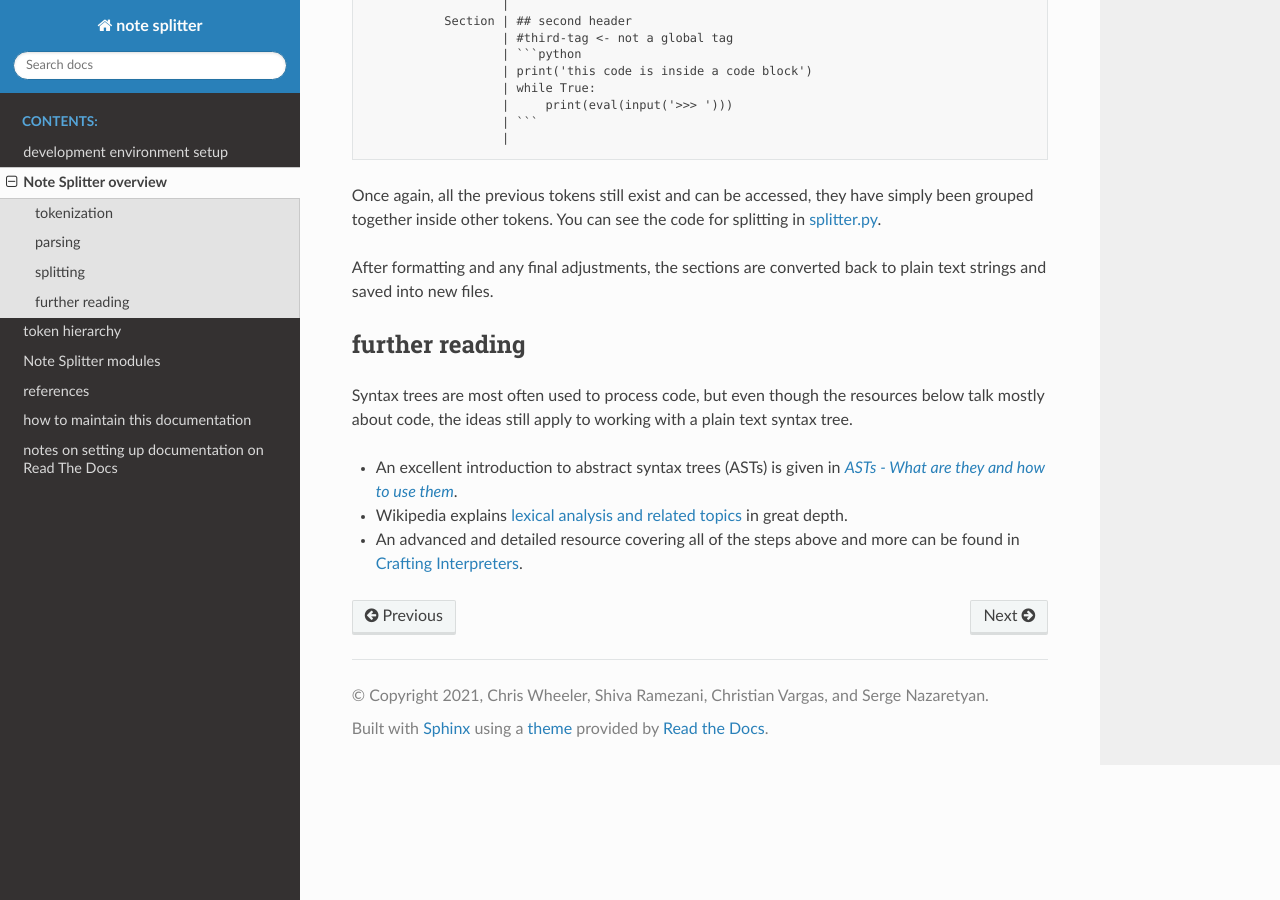
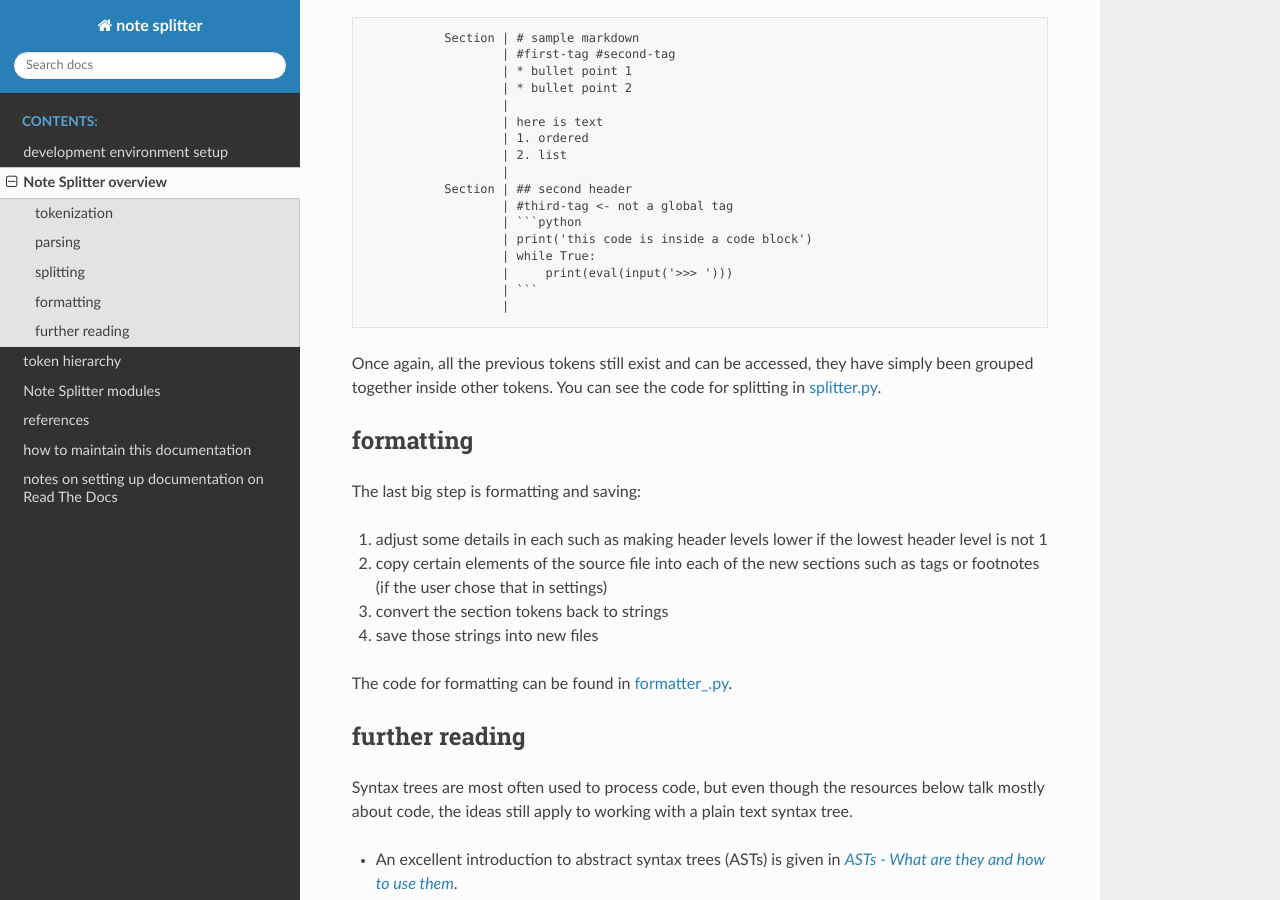
Before and after one commit to wheelercj/note-splitter, a Sphinx documentation site: the page built from docs/note-splitter-overview.md, in a window 1280 px wide and 900 px high, scrolled down 2218 px. Built offline with Sphinx 7.4.7 and the Read the Docs theme 2.0.0, drawn with Linux system fonts in a browser that asks for light colours; some of the changed text lies outside the part shown.

Commit message:
Explain formatting in more detail

```diff
--- a/docs/note-splitter-overview.md
+++ b/docs/note-splitter-overview.md
@@ -1,6 +1,12 @@
 # Note Splitter overview
 
 Here is a broad overview for developers of how Note Splitter's core splitting algorithm works.
+
+The main steps the program goes through are:
+1. tokenization
+2. parsing
+3. splitting
+4. formatting
 
 ## tokenization
 After the user has selected which plain text file to split and what to split by, Note Splitter looks at the file and assigns a category to each line. This process is called **lexical analysis**, or **tokenization**. Some of the categories any given line can have are: header, blockquote, footnote, empty line, table row, etc. Each line and its category is combined into a **token**, which is what this program calls a variable representing one small part of a file and data about that part. At this point in the program, each token only holds one line of the file, and all the tokens are in one list.
@@ -92,7 +98,14 @@ Continuing from the previous example, here's the result of splitting where the u
 
 Once again, all the previous tokens still exist and can be accessed, they have simply been grouped together inside other tokens. You can see the code for splitting in [splitter.py](https://github.com/wheelercj/note-splitter/blob/master/note_splitter/splitter.py).
 
-After formatting and any final adjustments, the sections are converted back to plain text strings and saved into new files.
+## formatting
+The last big step is formatting and saving:
+1. adjust some details in each such as making header levels lower if the lowest header level is not 1
+2. copy certain elements of the source file into each of the new sections such as tags or footnotes (if the user chose that in settings)
+3. convert the section tokens back to strings
+4. save those strings into new files
+
+The code for formatting can be found in [formatter_.py](https://github.com/wheelercj/note-splitter/blob/master/note_splitter/formatter_.py).
 
 ## further reading
 Syntax trees are most often used to process code, but even though the resources below talk mostly about code, the ideas still apply to working with a plain text syntax tree.
```
